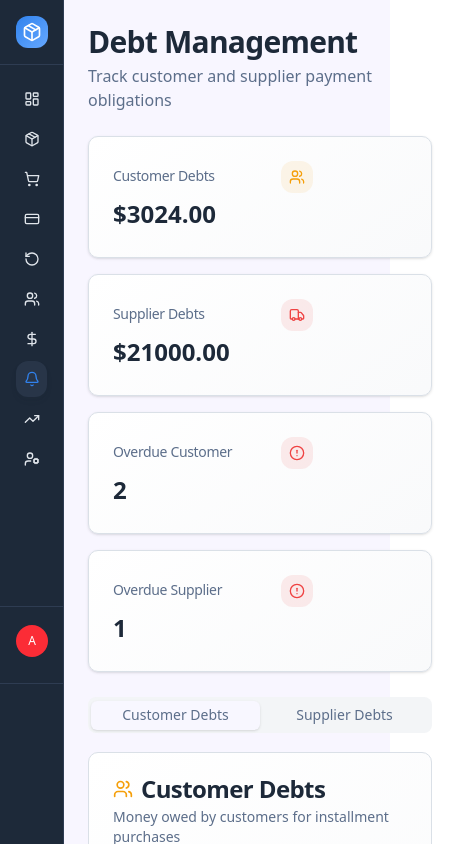
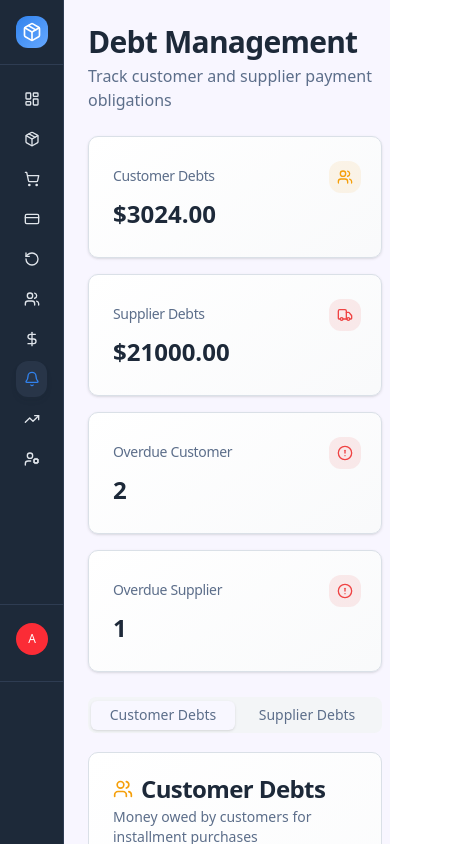
Before and after one commit to Sohrab-Malikzada/Store-Managment_Dashborad, a React (Vite) app: page /debts in a window 390 px wide. Both pictures are taken after typing "name@example.com", "Sample123" into the empty fields and a click on the button "Sign In". Shown: the top 844 px of the page, 456 px wide, since content can reach past the window. Built offline with nearby package versions, Linux system fonts and the light colour scheme.

Commit message:
Debts,jsx is worked on Responsive

```diff
--- a/src/Pages/Debts.jsx
+++ b/src/Pages/Debts.jsx
@@ -80,13 +80,13 @@ export default function Debts() {
       </div>
 
       {/* Stats Cards */}
-      <div className="grid  gap-4 md:grid-cols-4">
+      <div className="grid  gap-4 md:grid-cols-2">
         <StatsCard
           title="Customer Debts"
           value={`$${totalCustomerDebt.toFixed(2)}`}
           icon={Users}
           variant="warning"
-          icanchange="items-center relative -m-66 -mt-6 -mr-44  h-4 w-4"
+          icanchange="-right-5  h-4 w-4"
           iconColor="bg-[hsl(38,92%,55%)]/10 text-[hsl(38,92%,50%)] rounded-[12px] p-2 h-8 w-8"
         />
         <StatsCard
@@ -94,7 +94,7 @@ export default function Debts() {
           value={`$${totalSupplierDebt.toFixed(2)}`}
           icon={Truck}
           variant="destructive"
-          icanchange="items-center relative -m-66 -mt-6 -mr-44  h-4 w-4"
+          icanchange="-right-5  h-4 w-4"
           iconColor="bg-[hsl(0,84%,60%)]/10 text-[hsl(0,84%,60%)] rounded-[12px] p-2 h-8 w-8"
 
         />
@@ -103,7 +103,7 @@ export default function Debts() {
           value={overdueCustomerDebts}
           icon={AlertCircle}
           variant="destructive"
-          icanchange="items-center relative -m-66 -mt-6 -mr-44  h-4 w-4"
+          icanchange="-right-5  h-4 w-4"
           iconColor="bg-[hsl(0,84%,60%)]/10 text-[hsl(0,84%,60%)] rounded-[12px] p-2 h-8 w-8"
         />
         <StatsCard
@@ -111,7 +111,7 @@ export default function Debts() {
           value={overdueSupplierDebts}
           icon={AlertCircle}
           variant="destructive"
-          icanchange="items-center relative -m-66 -mt-6 -mr-44  h-4 w-4"
+          icanchange="-right-5  h-4 w-4"
           iconColor="bg-[hsl(0,84%,60%)]/10 text-[hsl(0,84%,60%)] rounded-[12px] p-2 h-8 w-8"
         />
       </div>
@@ -125,7 +125,7 @@ export default function Debts() {
 
         {/* Customer Debts */}
         <TabsContent value="customers">
-          <Card className="mt-[-5px] h-auto gradient-card shadow-none">
+          <Card className="mt-[-5px] w-full h-auto gradient-card shadow-none">
             <CardHeader>
               <CardTitle className="text-[hsl(216,32%,17%)] flex items-center gap-2">
                 <Users className="h-5 w-5 text-[hsl(38,92%,50%)]" />
@@ -135,8 +135,7 @@ export default function Debts() {
                 Money owed by customers for installment purchases
               </CardDescription>
             </CardHeader>
-            <CardContent>
-              <div className="border border-[hsl(214,20%,88%)]  rounded-[12px]">
+            <CardContent className="w-73 sm:w-108 md:w-137 lg:w-200 overflow-auto no-scrollbar">
                 <Table>
                   <TableHeader>
                     <TableRow>
@@ -169,7 +168,7 @@ export default function Debts() {
                           <TableCell>
                             <div className="flex space-x-2">
                               <Button
-                                className="-mr-9 ml-11 cursor-pointer rounded-[10px] text-[hsl(216,32%,17%)] bg-[hsl(248,250%,98%)] hover:bg-[hsl(248,250%,96%)] border-[hsl(214,20%,88%)] transition-smooth"
+                                className="w-20 h-8 text-[11px] sm:w-28 sm:h-9 sm:text-sm -mr-9 ml-11 cursor-pointer rounded-[10px] text-[hsl(216,32%,17%)] bg-[hsl(248,250%,98%)] hover:bg-[hsl(248,250%,96%)] border-[hsl(214,20%,88%)] transition-smooth"
                                 variant="outline"
                                 size="sm"
                                 onClick={() => handleViewDebt(debt, 'customer')}
@@ -180,7 +179,7 @@ export default function Debts() {
                                 <Button
                                   variant="default"
                                   size="sm"
-                                  className="ml-11 rounded-[10px] bg-gradient-to-l from-blue-400 to-blue-500 text-white"
+                                  className="w-24 h-8 text-[11px] sm:w-30 sm:h-9 sm:text-sm ml-11 rounded-[10px] bg-gradient-to-l from-blue-400 to-blue-500 text-white"
                                   onClick={() => handleViewDebt(debt, 'customer')}
                                 >
                                   Collect Payment
@@ -193,7 +192,6 @@ export default function Debts() {
                     })}
                   </TableBody>
                 </Table>
-              </div>
             </CardContent>
           </Card>
         </TabsContent>
@@ -210,8 +208,7 @@ export default function Debts() {
                 Money owed to suppliers for purchases
               </CardDescription>
             </CardHeader>
-            <CardContent>
-              <div className="border border-[hsl(214,20%,88%)] rounded-lg">
+            <CardContent className="w-73 sm:w-108 md:w-137 lg:w-200 overflow-auto no-scrollbar">
                 <Table>
                   <TableHeader>
                     <TableRow>
@@ -244,7 +241,7 @@ export default function Debts() {
                           <TableCell>
                             <div className="flex space-x-2">
                               <Button
-                                className="cursor-pointer rounded-[10px] text-[hsl(216,32%,17%)] bg-[hsl(248,250%,98%)] hover:bg-[hsl(248,250%,96%)] border-[hsl(214,20%,88%)] transition-smooth"
+                                className="w-20 h-8 text-[11px] sm:w-28 sm:h-9 sm:text-sm  cursor-pointer rounded-[10px] text-[hsl(216,32%,17%)] bg-[hsl(248,250%,98%)] hover:bg-[hsl(248,250%,96%)] border-[hsl(214,20%,88%)] transition-smooth"
                                 variant="outline"
                                 size="sm"
                                 onClick={() => handleViewDebt(debt, 'supplier')}
@@ -255,7 +252,7 @@ export default function Debts() {
                                 <Button
                                   variant="default"
                                   size="sm"
-                                  className="gradient-primary rounded-[10px] -mr-3 text-white"
+                                  className="w-22 h-8 text-[11px] sm:w-28 sm:h-9 sm:text-sm  gradient-primary rounded-[10px] -mr-3 text-white"
                                   onClick={() => handleViewDebt(debt, 'supplier')}
                                 >
                                   Make Payment
@@ -268,7 +265,6 @@ export default function Debts() {
                     })}
                   </TableBody>
                 </Table>
-              </div>
             </CardContent>
           </Card>
         </TabsContent>
--- a/src/components/dialogs/DebtDetailsDialog.jsx
+++ b/src/components/dialogs/DebtDetailsDialog.jsx
@@ -54,12 +54,12 @@ export function DebtDetailsDialog({ debt, isOpen, onClose, onPaymentUpdate, type
 
   return (
     <Dialog open={isOpen} onOpenChange={() => onClose()}>
-      <DialogContent className="max-w-md">
+      <DialogContent className="w-90 sm:w-full sm:h-140 md:h-auto lg:h-100 overflow-auto no-scrollbar rounded-[12px]">
         <DialogHeader>
-          <DialogTitle className="tracking-tight text-[hsl(216,32%,17%)] text-xl font-bold">
+          <DialogTitle className="text-left tracking-tight text-[hsl(216,32%,17%)] text-xl font-bold">
             {type === 'customer' ? 'Customer' : 'Supplier'} Debt Details
           </DialogTitle>
-          <DialogDescription>
+          <DialogDescription className="text-left">
             Complete payment information and history
           </DialogDescription>
         </DialogHeader>
```
